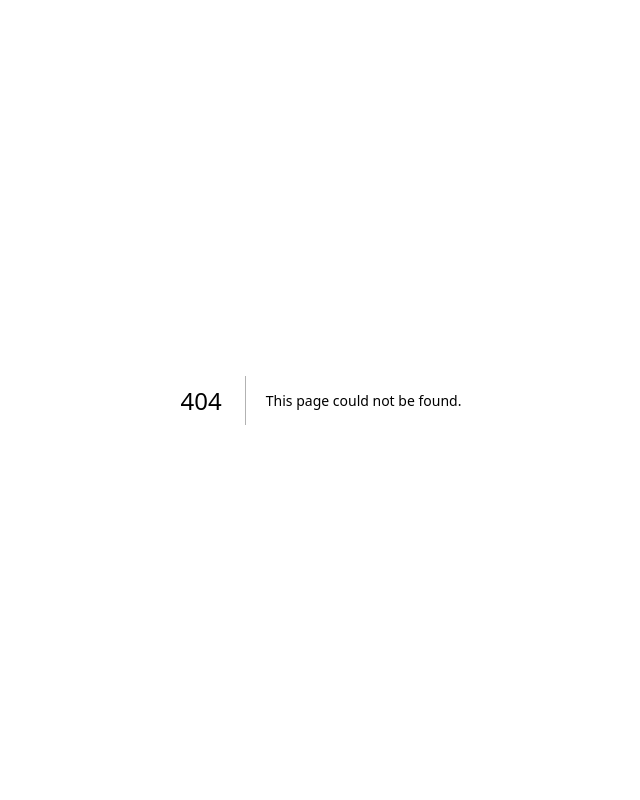
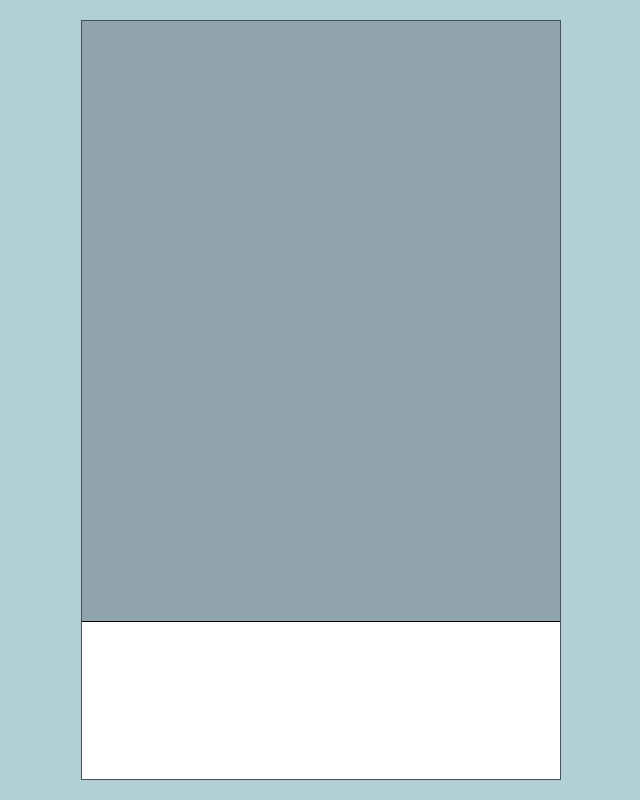
Before and after one commit to AsfarButt/NextProject2, a Next.js app: page /Home in a window 1280 px wide. Before the commit this address had no page. Shown: the whole page, without its empty margins (319-959 px from the left). Built offline with nearby package versions, Linux system fonts and the light colour scheme.

Commit message:
Update 16

```diff
--- /dev/null
+++ b/src/app/Home/page.tsx
@@ -0,0 +1,10 @@
+import Product from "./product";
+
+
+export default function Home(){
+
+
+    return(<div className="relative w-screen h-screen bg-cyan-800/30 flex text-8xl justify-center items-center">
+        <Product />
+    </div>)
+}
--- /dev/null
+++ b/src/app/Home/product.tsx
@@ -0,0 +1,8 @@
+
+
+
+export default function Product(){
+    return(<div className="relative w-120 h-190 bg-black/20 border border-black/50 overflow-hidden">
+        <div className="relative top-150 h-40 w-full bg-white border-t border-black"></div>
+    </div>)
+}      //Start from here  and try to make it adjustable to screen size so that its size changes as screen width changes
--- a/src/app/Products/[products]/emailapply.tsx
+++ b/src/app/Products/[products]/emailapply.tsx
@@ -8,14 +8,15 @@ const spacegrotesk = Space_Grotesk({
 
 export default function EmailApply(){
 
-    function SubmitFunc(){
+    function SubmitFunc(e: React.FormEvent<HTMLFormElement>){
+      e.preventDefault();
         console.log("it worked");
     }
 
     return(<div className={`relative w-full h-60 mb-20 flex flex-col justify-center items-center ${spacegrotesk.className}`}>
       <h1 className="text-[24px] text-black/90">Get the latest trends first</h1>
       <div className="relative w-[60%] max-w-160 h-18 flex border-b border-black/90">
-        <form className="" onSubmit={SubmitFunc}>
+        <form className="" onSubmit={(e)=>SubmitFunc(e)}>
             <input type="email" id="email" placeholder=" " required className="input1 mt-7 ml-2 text-[18px] text-black/80 focus:outline-none w-[90%] h-[80%] peer/input" />
             <label className="label1 absolute left-0 w-full h-full transition-all duration-300 ease-in-out text-center border-box pt-7 peer/label text-gray-700/70" htmlFor="email">Enter your email</label>
             <button type="submit" className="absolute right-2 top-9 hover:block cursor-pointer peer-hover/label:block peer-placeholder-shown/input:hidden z-1">→</button>
```
